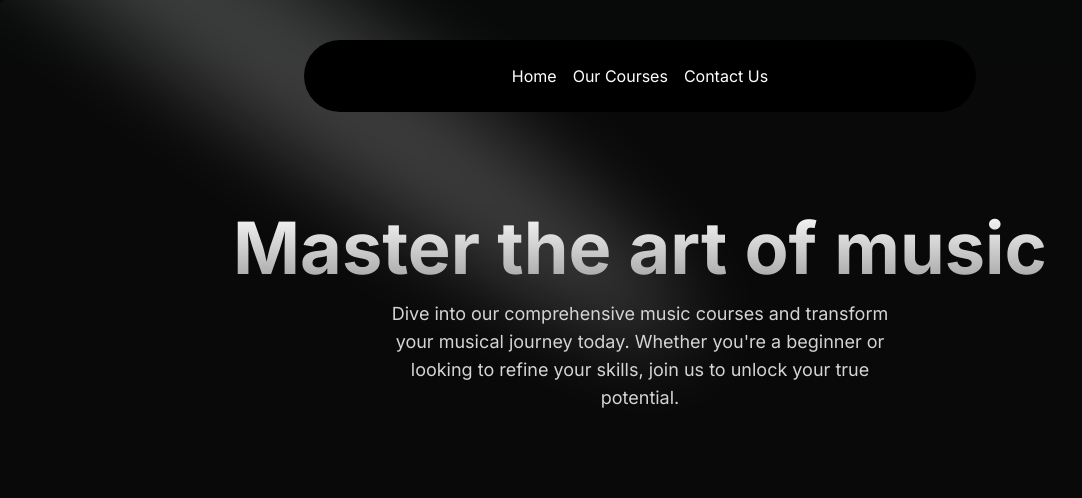
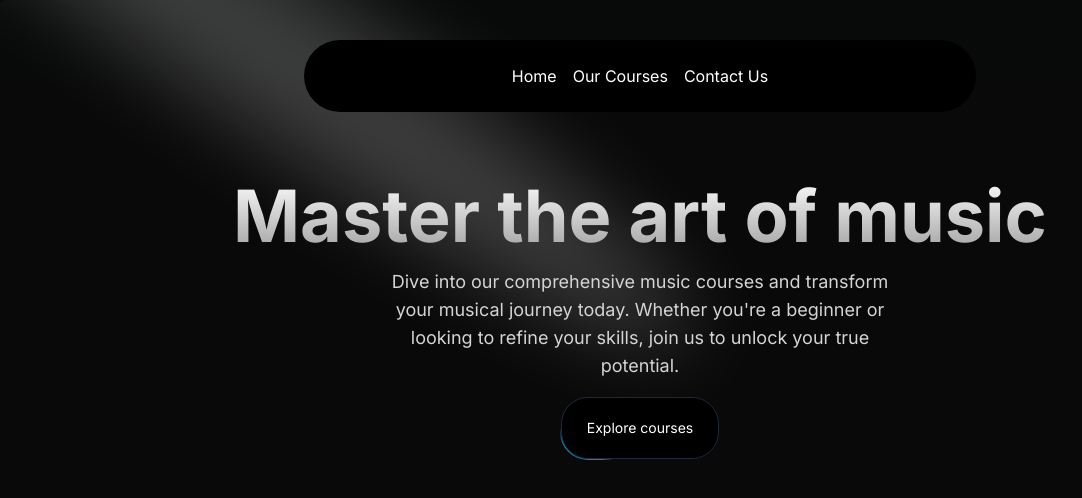
Before and after one commit to mihirjadhav04/nextjs-musicacademy-website, a Next.js app: page / in a window 1280 px wide. Shown: the top 498 px of the page, without its empty margins (0-1082 px from the left). Built offline with nearby package versions, Linux system fonts and the light colour scheme.

Commit message:
added border style to button in hero section.

```diff
--- a/src/components/HeroSection.tsx
+++ b/src/components/HeroSection.tsx
@@ -1,6 +1,6 @@
 import Link from "next/link"
 import { Spotlight } from "./ui/Spotlight"
-// import { Button } from "./ui/moving-border";
+import { Button } from "./ui/moving-border";
 
 function HeroSection() {
   return (
@@ -20,12 +20,12 @@
             >Dive into our comprehensive music courses and transform your musical journey today. Whether you're a beginner or looking to refine your skills, join us to unlock your true potential.</p>
             <div className="mt-4">
                 <Link href={"/courses"}>
-                    {/* <Button
+                    <Button
                     borderRadius="1.75rem"
                     className="bg-white dark:bg-black text-black dark:text-white border-neutral-200 dark:border-slate-800"
                     >
                     Explore courses
-                    </Button> */}
+                    </Button>
                 </Link>
             </div>
         </div>
--- /dev/null
+++ b/src/components/ui/moving-border.tsx
@@ -0,0 +1,139 @@
+"use client";
+import React from "react";
+import {
+  motion,
+  useAnimationFrame,
+  useMotionTemplate,
+  useMotionValue,
+  useTransform,
+} from "framer-motion";
+import { useRef } from "react";
+import { cn } from "@/utils/cn";
+
+export function Button({
+  borderRadius = "1.75rem",
+  children,
+  as: Component = "button",
+  containerClassName,
+  borderClassName,
+  duration,
+  className,
+  ...otherProps
+}: {
+  borderRadius?: string;
+  children: React.ReactNode;
+  as?: any;
+  containerClassName?: string;
+  borderClassName?: string;
+  duration?: number;
+  className?: string;
+  [key: string]: any;
+}) {
+  return (
+    <Component
+      className={cn(
+        "bg-transparent relative text-xl  h-16 w-40 p-[1px] overflow-hidden ",
+        containerClassName
+      )}
+      style={{
+        borderRadius: borderRadius,
+      }}
+      {...otherProps}
+    >
+      <div
+        className="absolute inset-0"
+        style={{ borderRadius: `calc(${borderRadius} * 0.96)` }}
+      >
+        <MovingBorder duration={duration} rx="30%" ry="30%">
+          <div
+            className={cn(
+              "h-20 w-20 opacity-[0.8] bg-[radial-gradient(var(--sky-500)_40%,transparent_60%)]",
+              borderClassName
+            )}
+          />
+        </MovingBorder>
+      </div>
+
+      <div
+        className={cn(
+          "relative bg-slate-900/[0.8] border border-slate-800 backdrop-blur-xl text-white flex items-center justify-center w-full h-full text-sm antialiased",
+          className
+        )}
+        style={{
+          borderRadius: `calc(${borderRadius} * 0.96)`,
+        }}
+      >
+        {children}
+      </div>
+    </Component>
+  );
+}
+
+export const MovingBorder = ({
+  children,
+  duration = 2000,
+  rx,
+  ry,
+  ...otherProps
+}: {
+  children: React.ReactNode;
+  duration?: number;
+  rx?: string;
+  ry?: string;
+  [key: string]: any;
+}) => {
+  const pathRef = useRef<any>();
+  const progress = useMotionValue<number>(0);
+
+  useAnimationFrame((time) => {
+    const length = pathRef.current?.getTotalLength();
+    if (length) {
+      const pxPerMillisecond = length / duration;
+      progress.set((time * pxPerMillisecond) % length);
+    }
+  });
+
+  const x = useTransform(
+    progress,
+    (val) => pathRef.current?.getPointAtLength(val).x
+  );
+  const y = useTransform(
+    progress,
+    (val) => pathRef.current?.getPointAtLength(val).y
+  );
+
+  const transform = useMotionTemplate`translateX(${x}px) translateY(${y}px) translateX(-50%) translateY(-50%)`;
+
+  return (
+    <>
+      <svg
+        xmlns="http://www.w3.org/2000/svg"
+        preserveAspectRatio="none"
+        className="absolute h-full w-full"
+        width="100%"
+        height="100%"
+        {...otherProps}
+      >
+        <rect
+          fill="none"
+          width="100%"
+          height="100%"
+          rx={rx}
+          ry={ry}
+          ref={pathRef}
+        />
+      </svg>
+      <motion.div
+        style={{
+          position: "absolute",
+          top: 0,
+          left: 0,
+          display: "inline-block",
+          transform,
+        }}
+      >
+        {children}
+      </motion.div>
+    </>
+  );
+};
--- a/tailwind.config.ts
+++ b/tailwind.config.ts
@@ -1,4 +1,7 @@
 import type { Config } from "tailwindcss";
+import defaultTheme from "tailwindcss/defaultTheme";
+import colors from "tailwindcss/colors";
+import { default as flattenColorPalette } from "tailwindcss/lib/util/flattenColorPalette";
 
 const config: Config = {
   content: [
@@ -31,6 +34,20 @@
       },
     },
   },
-  plugins: [],
+  plugins: [
+    addVariablesForColors,
+  ],
 };
+
+// This plugin adds each Tailwind color as a global CSS variable, e.g. var(--gray-200).
+function addVariablesForColors({ addBase, theme }: any) {
+  let allColors = flattenColorPalette(theme("colors"));
+  let newVars = Object.fromEntries(
+    Object.entries(allColors).map(([key, val]) => [`--${key}`, val])
+  );
+
+  addBase({
+    ":root": newVars,
+  });
+}
 export default config;
```
